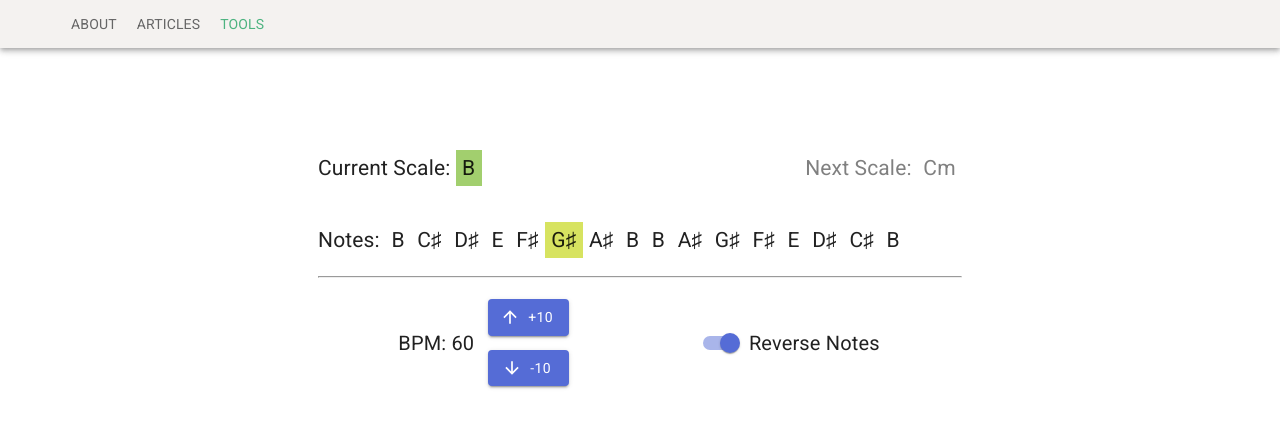
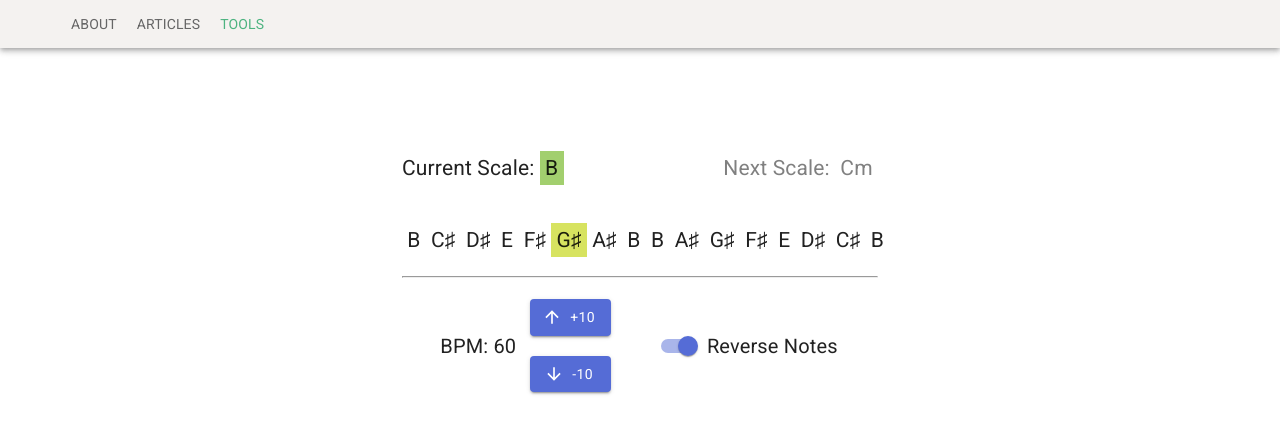
Before and after one commit to a6kme/a6kme, a Next.js app: page /tools/random_scale_generator in a window 1280 px wide. Shown: the top 434 px of the page. Built offline with nearby package versions, Linux system fonts and the light colour scheme.

Commit message:
Minor fixes

```diff
--- a/pages/tools/random_scale_generator.jsx
+++ b/pages/tools/random_scale_generator.jsx
@@ -16,7 +16,7 @@ import { getScale, getNotesOfScale } from '../../src/lib/scales';
 const styles = (theme) => ({
   container: {
     maxWidth: MAX_CONTENT_WIDTH,
-    width: '50em',
+    width: '38em',
     margin: '6em auto',
     [theme.breakpoints.down('sm')]: {
       margin: '3em auto'
@@ -29,7 +29,7 @@ const styles = (theme) => ({
       fontSize: '1.5em'
     },
     '& span': {
-      padding: '0.30em'
+      padding: '0.25em'
     }
   },
   scale: {
@@ -51,7 +51,6 @@ const styles = (theme) => ({
     display: 'flex',
     flexDirection: 'column',
     justifyContent: 'center',
-    gap: '1em'
   },
   settings: {
     display: 'flex',
@@ -183,8 +182,6 @@ class RandomScaleGenerator extends React.Component {
           </div>
           <div className={classes.notes}>
             <p>
-              Notes:
-              {' '}
               {notes.map((note, index) => {
                 const uniqueKey = `${scale}_${index}`;
                 if (this.isNoteSelected(index)) {
@@ -215,6 +212,7 @@ class RandomScaleGenerator extends React.Component {
                 +
                 {bpmDiff}
               </Button>
+              <br />
               <Button
                 variant="contained"
                 color="primary"
```
